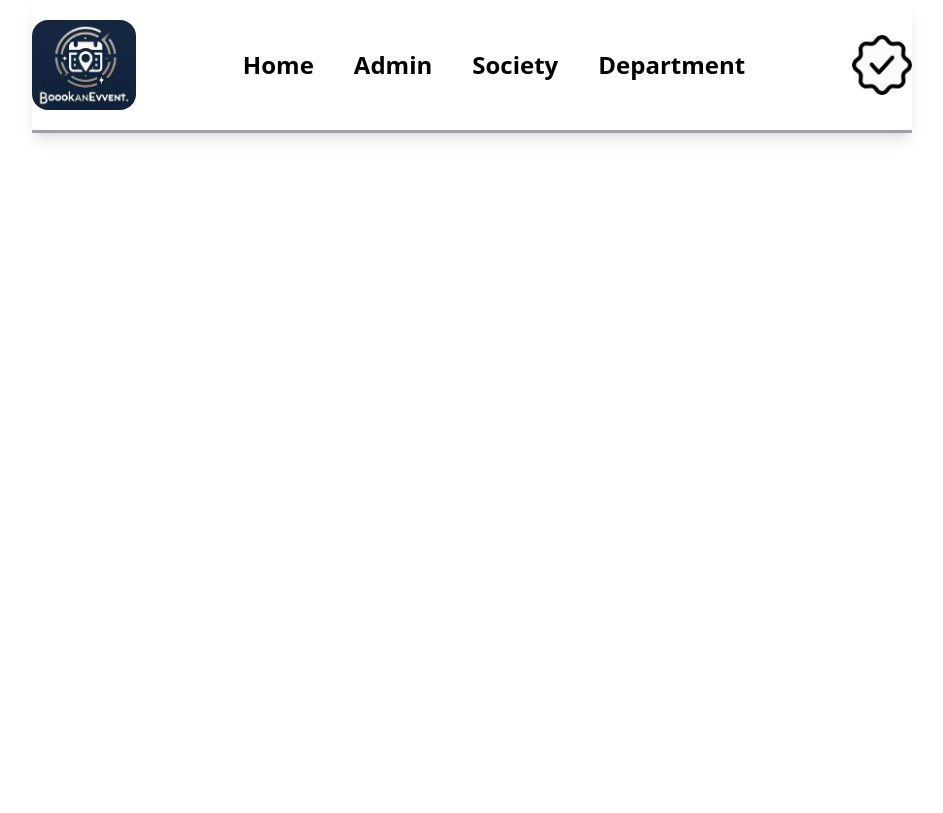
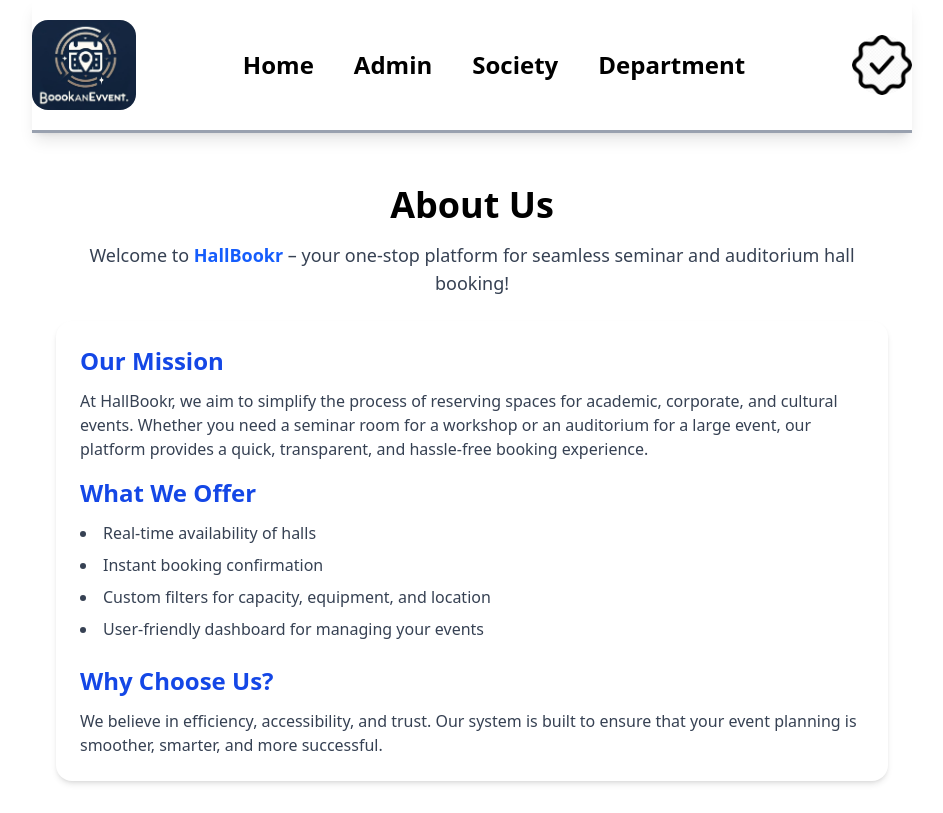
Before and after one commit to JagratiSharma16/BookingApp, a React (Vite) app in the folder BookHall/: page /about in a window 1280 px wide. Shown: the whole page, without its empty margins (168-1111 px from the left). Built offline with nearby package versions, Linux system fonts and the light colour scheme.

Commit message:
about page is added

```diff
--- a/BookHall/src/App.jsx
+++ b/BookHall/src/App.jsx
@@ -3,9 +3,8 @@ import React from 'react'
 import {BrowserRouter,Route,Routes} from 'react-router-dom'
 import Home from './pages/Home'
 import Admin from './pages/Admin'
-import Society from './pages/Society'
-import Department from './pages/Department'
 import Navbar from './components/Navbar'
+import About from './pages/About'
 
 function App() {
 
@@ -17,8 +16,7 @@ function App() {
       <Routes>
         <Route path="/" element={<Home />} />
         <Route path="/admin" element={<Admin />} />
-        <Route path="/society" element={<Society />} />
-        <Route path="/department" element={<Department />} />
+        <Route path="/about" element={<About />} />
       </Routes>
       </BrowserRouter>
     </>
--- /dev/null
+++ b/BookHall/src/pages/About.jsx
@@ -0,0 +1,35 @@
+import React from 'react';
+
+function About() {
+  return (
+    <div className="p-8 max-w-4xl mx-auto">
+      <h1 className="text-4xl font-bold mb-4 text-center">About Us</h1>
+
+      <p className="text-lg mb-6 text-gray-700 text-center">
+        Welcome to <span className="font-semibold text-blue-600">HallBookr</span> – your one-stop platform for seamless seminar and auditorium hall booking!
+      </p>
+
+      <div className="bg-white p-6 rounded-2xl shadow-md">
+        <h2 className="text-2xl font-semibold mb-3 text-blue-700">Our Mission</h2>
+        <p className="text-gray-700 mb-4">
+          At HallBookr, we aim to simplify the process of reserving spaces for academic, corporate, and cultural events. Whether you need a seminar room for a workshop or an auditorium for a large event, our platform provides a quick, transparent, and hassle-free booking experience.
+        </p>
+
+        <h2 className="text-2xl font-semibold mb-3 text-blue-700">What We Offer</h2>
+        <ul className="list-disc list-inside text-gray-700 space-y-2">
+          <li>Real-time availability of halls</li>
+          <li>Instant booking confirmation</li>
+          <li>Custom filters for capacity, equipment, and location</li>
+          <li>User-friendly dashboard for managing your events</li>
+        </ul>
+
+        <h2 className="text-2xl font-semibold mt-6 mb-3 text-blue-700">Why Choose Us?</h2>
+        <p className="text-gray-700">
+          We believe in efficiency, accessibility, and trust. Our system is built to ensure that your event planning is smoother, smarter, and more successful.
+        </p>
+      </div>
+    </div>
+  );
+}
+
+export default About;
--- a/BookHall/src/pages/Department.jsx
+++ /dev/null
@@ -1,9 +0,0 @@
-import React from 'react'
-
-const Department = () => {
-  return (
-    <div>Department</div>
-  )
-}
-
-export default Department
--- a/BookHall/src/pages/Society.jsx
+++ /dev/null
@@ -1,9 +0,0 @@
-import React from 'react'
-
-const Society = () => {
-  return (
-    <div>Society</div>
-  )
-}
-
-export default Society
```
